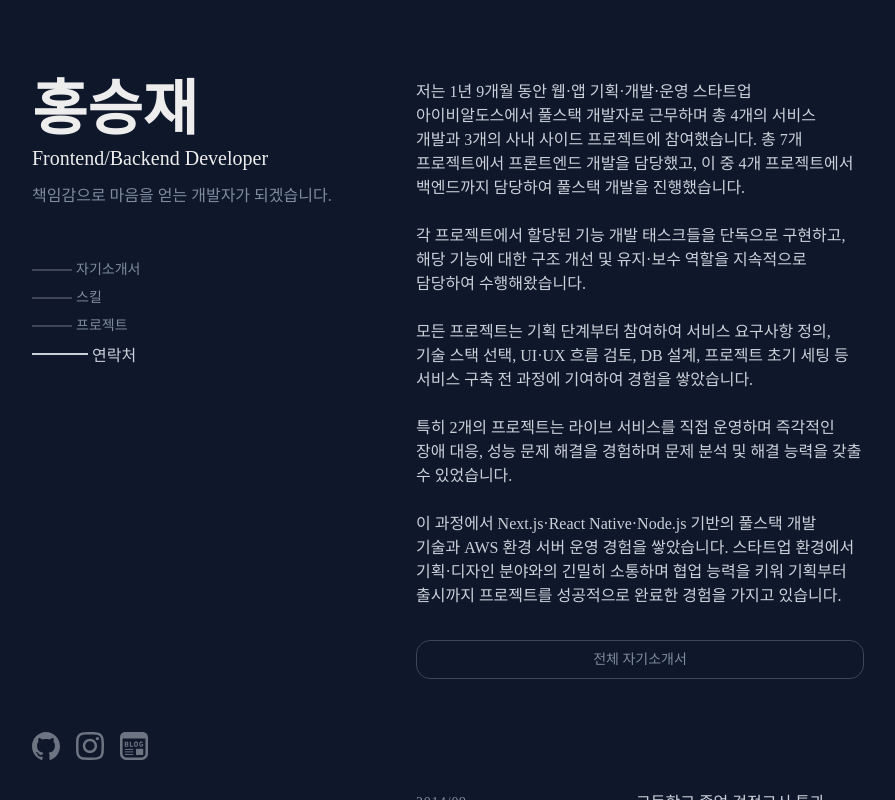
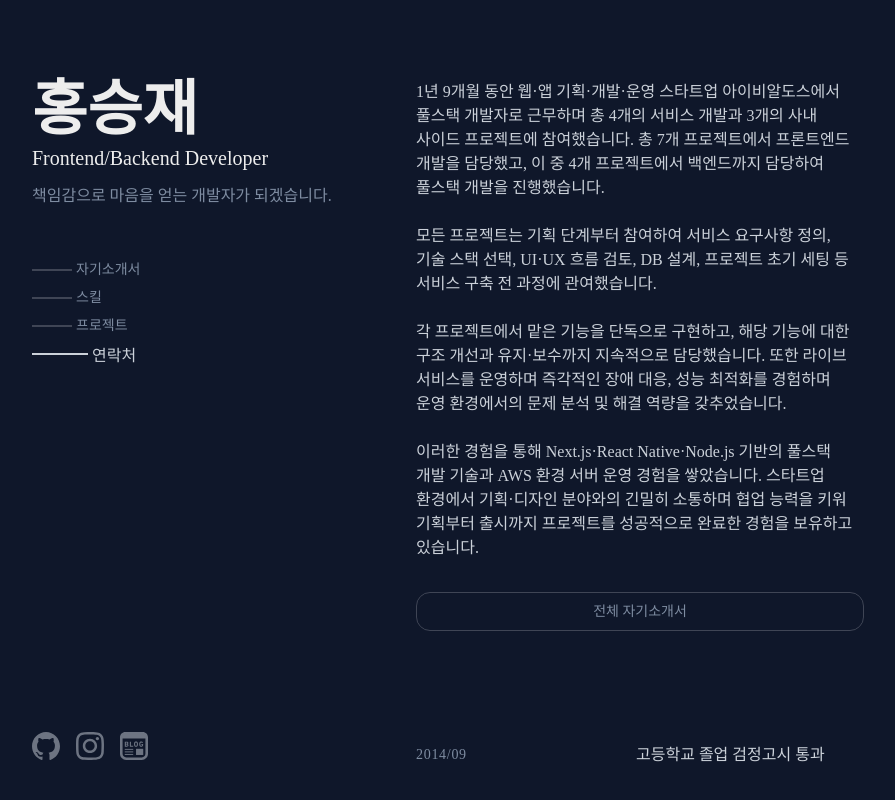
Before and after one commit to sjhong98/portfolio-v2, a Next.js app: page / in a window 1280 px wide. Shown: the whole page, without its empty margins (224-1119 px from the left). Built offline with nearby package versions, Linux system fonts and the light colour scheme; a web font is replaced by a local one.

Commit message:
간단소개 수정

```diff
--- a/contents/main.ts
+++ b/contents/main.ts
@@ -1,13 +1,12 @@
 const mainContent = {
-    about: `저는 1년 9개월 동안 웹·앱 기획·개발·운영 스타트업 아이비알도스에서 풀스택 개발자로 근무하며 총 4개의 서비스 개발과 3개의 사내 사이드 프로젝트에 참여했습니다. 총 7개 프로젝트에서 프론트엔드 개발을 담당했고, 이 중 4개 프로젝트에서 백엔드까지 담당하여 풀스택 개발을 진행했습니다.
+    about:
+`1년 9개월 동안 웹·앱 기획·개발·운영 스타트업 아이비알도스에서 풀스택 개발자로 근무하며 총 4개의 서비스 개발과 3개의 사내 사이드 프로젝트에 참여했습니다. 총 7개 프로젝트에서 프론트엔드 개발을 담당했고, 이 중 4개 프로젝트에서 백엔드까지 담당하여 풀스택 개발을 진행했습니다.
 
-각 프로젝트에서 할당된 기능 개발 태스크들을 단독으로 구현하고, 해당 기능에 대한 구조 개선 및 유지·보수 역할을 지속적으로 담당하여 수행해왔습니다.
+모든 프로젝트는 기획 단계부터 참여하여 서비스 요구사항 정의, 기술 스택 선택, UI·UX 흐름 검토, DB 설계, 프로젝트 초기 세팅 등 서비스 구축 전 과정에 관여했습니다.
 
-모든 프로젝트는 기획 단계부터 참여하여 서비스 요구사항 정의, 기술 스택 선택, UI·UX 흐름 검토, DB 설계, 프로젝트 초기 세팅 등 서비스 구축 전 과정에 기여하여 경험을 쌓았습니다.
+각 프로젝트에서 맡은 기능을 단독으로 구현하고, 해당 기능에 대한 구조 개선과 유지·보수까지 지속적으로 담당했습니다. 또한 라이브 서비스를 운영하며 즉각적인 장애 대응, 성능 최적화를 경험하며 운영 환경에서의 문제 분석 및 해결 역량을 갖추었습니다.
 
-특히 2개의 프로젝트는 라이브 서비스를 직접 운영하며 즉각적인 장애 대응, 성능 문제 해결을 경험하며 문제 분석 및 해결 능력을 갖출 수 있었습니다.
-
-이 과정에서 Next.js·React Native·Node.js 기반의 풀스택 개발 기술과 AWS 환경 서버 운영 경험을 쌓았습니다. 스타트업 환경에서 기획·디자인 분야와의 긴밀히 소통하며 협업 능력을 키워 기획부터 출시까지 프로젝트를 성공적으로 완료한 경험을 가지고 있습니다.`,
+이러한 경험을 통해 Next.js·React Native·Node.js 기반의 풀스택 개발 기술과 AWS 환경 서버 운영 경험을 쌓았습니다. 스타트업 환경에서 기획·디자인 분야와의 긴밀히 소통하며 협업 능력을 키워 기획부터 출시까지 프로젝트를 성공적으로 완료한 경험을 보유하고 있습니다.`,
     aboutDetail: [
         {
             section: '개요',
```
